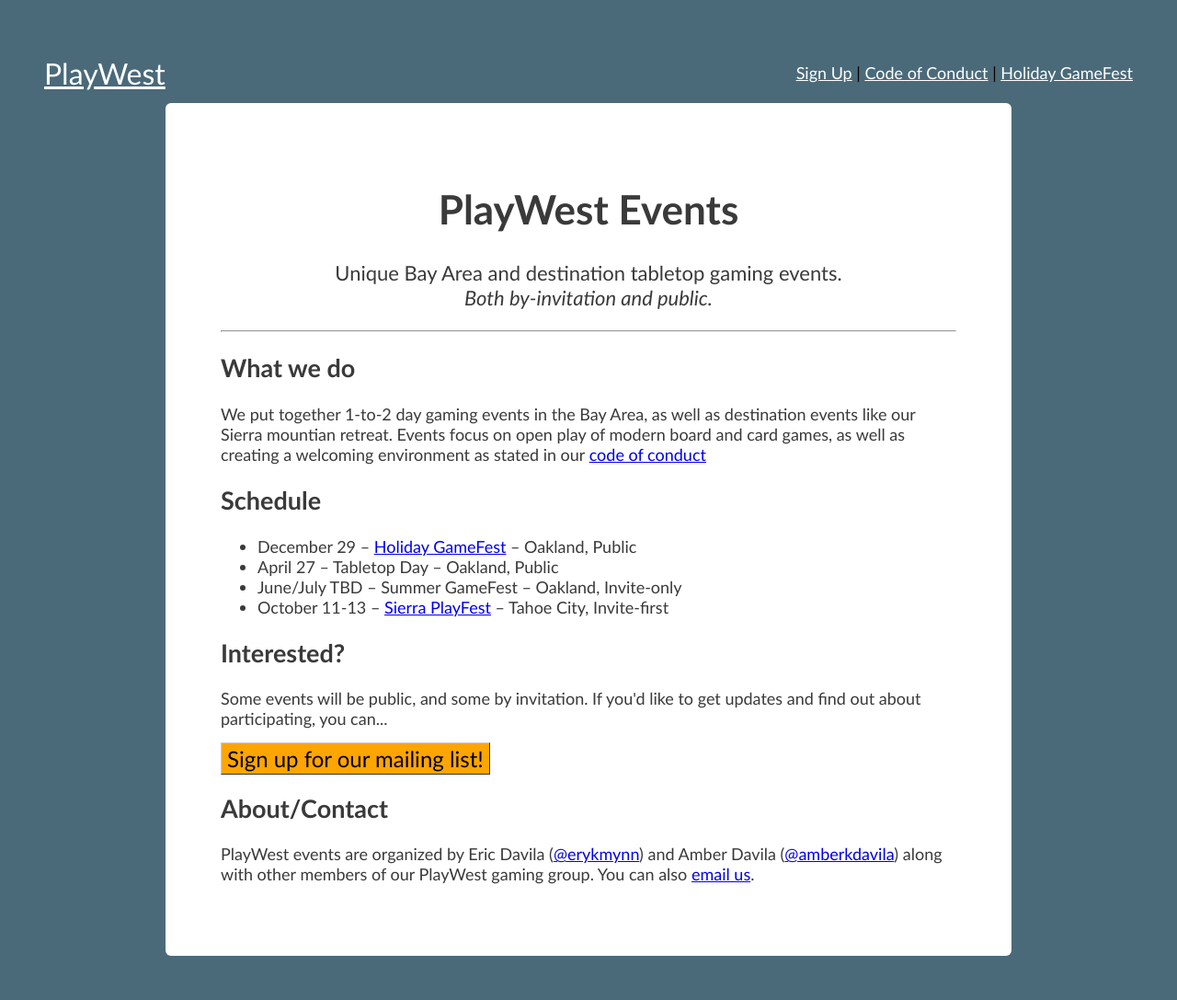
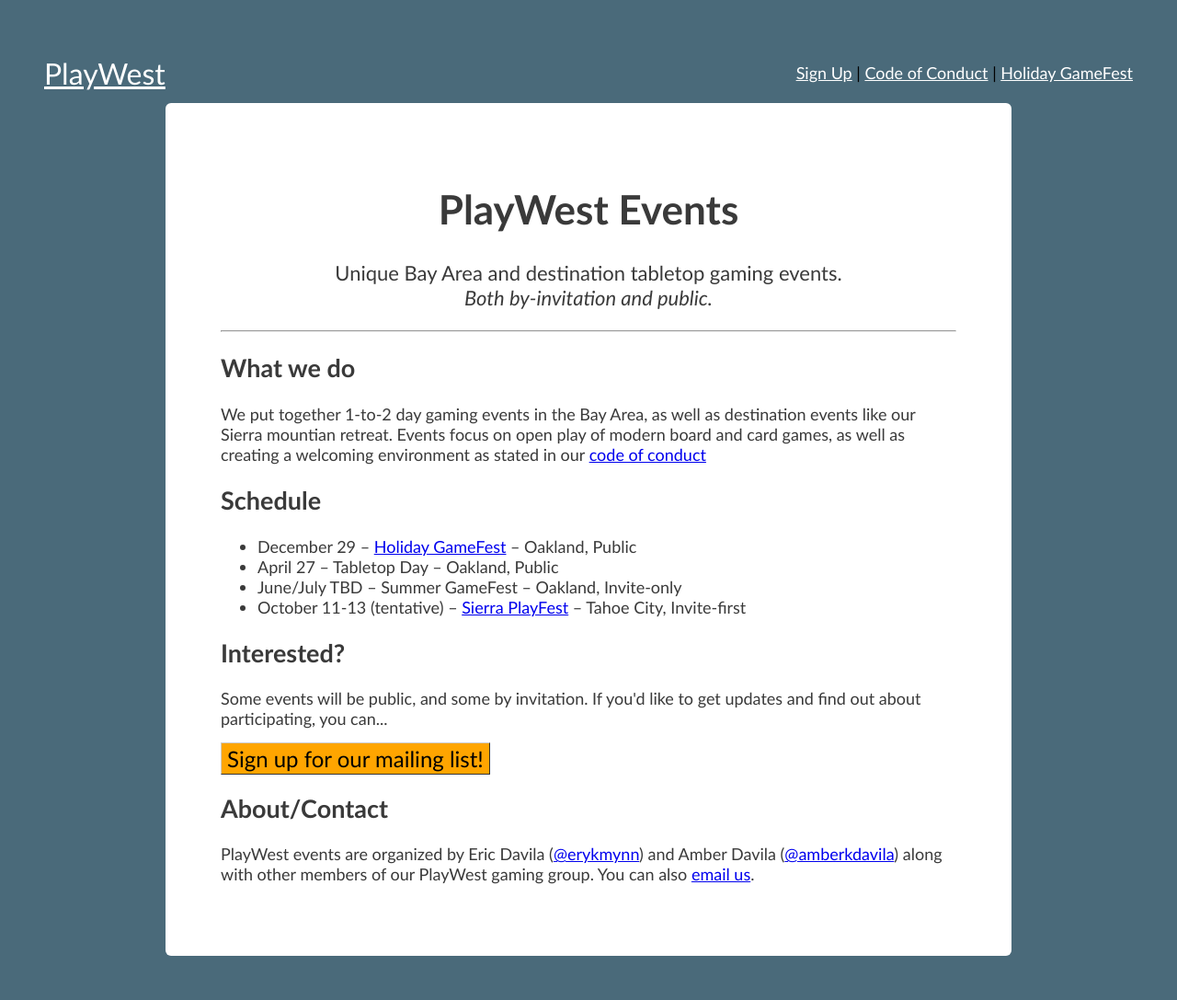
Before and after one commit to playwestcoast/playwestcoast.github.io, a Jekyll site: the page built from index.html, in a window 1280 px wide. Shown: the whole page at 92% size. Built offline with Jekyll 4.4.1, drawn with Linux system fonts in a browser that asks for light colours.

Commit message:
Update index.html

```diff
--- a/index.html
+++ b/index.html
@@ -16,7 +16,7 @@ title: Home
 		<li>December 29 &ndash; <a href="/holiday-gamefest">Holiday GameFest</a> &ndash; Oakland, Public</li>
 		<li>April 27 &ndash; Tabletop Day &ndash; Oakland, Public</li>
 		<li>June/July TBD &ndash; Summer GameFest &ndash; Oakland, Invite-only</li>
-		<li>October 11-13 &ndash; <a href="/sierraplayfest">Sierra PlayFest</a> &ndash; Tahoe City, Invite-first</li>
+		<li>October 11-13 (tentative) &ndash; <a href="/sierraplayfest">Sierra PlayFest</a> &ndash; Tahoe City, Invite-first</li>
 
 </ul>
 <h2>Interested?</h2>
```
